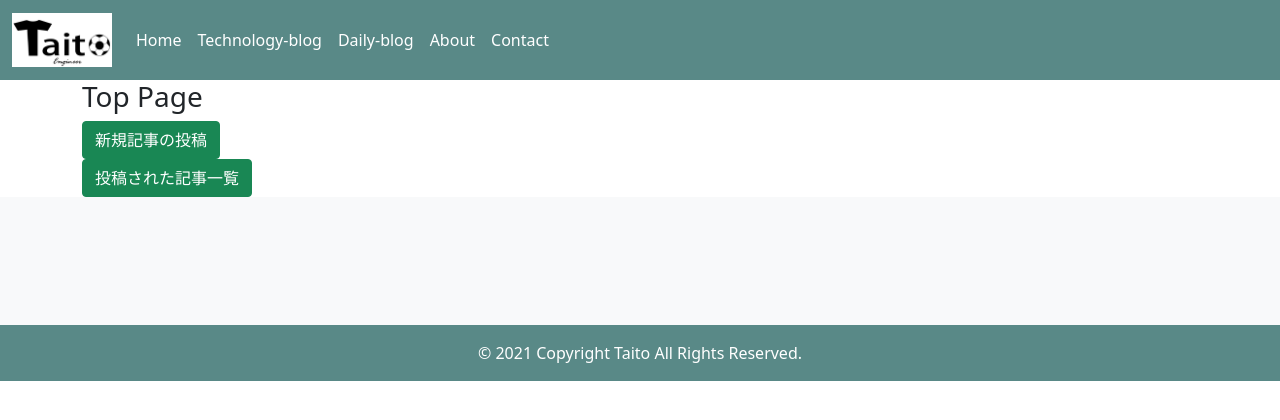
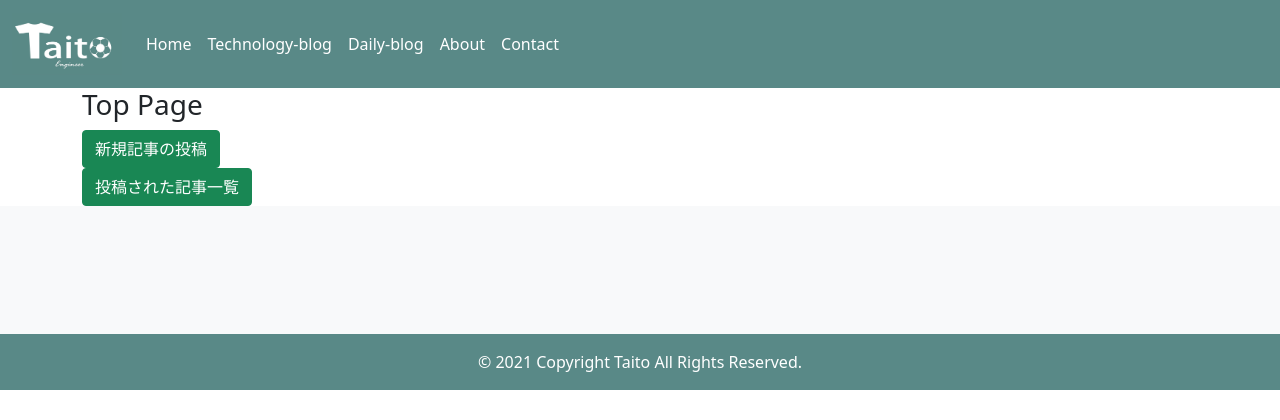
Before and after one commit to Taito-Code/Django-blog, a Django app: page / in a window 1280 px wide. Shown: the top 420 px of the page. Run offline with Django 3.2, Linux system fonts and the light colour scheme.

Commit message:
ヘッダーのデザイン変更

```diff
--- a/blog/templates/base/base.html
+++ b/blog/templates/base/base.html
@@ -27,6 +27,46 @@
         footer {
             padding-top:10%;
         }
+
+        #navbutton1 {
+          background-color: #598987;
+          color: #fff;
+        }
+        #navbutton1:hover {
+          background-color: #1f534d;
+        }
+
+        #navbutton2 {
+          background-color: #598987;
+          color: #fff;
+        }
+        #navbutton2:hover {
+          background-color: #1f534d;
+        }
+
+        #navbutton3 {
+          background-color: #598987;
+          color: #fff;
+        }
+        #navbutton3:hover {
+          background-color: #1f534d;
+        }
+
+        #navbutton4 {
+          background-color: #598987;
+          color: #fff;
+        }
+        #navbutton4:hover {
+          background-color: #1f534d;
+        }
+
+        #navbutton5 {
+          background-color: #598987;
+          color: #fff;
+        }
+        #navbutton5:hover {
+          background-color: #1f534d;
+        }
     </style>
 
     {% block css %}
@@ -37,17 +77,17 @@
 <body>
     <nav class="navbar navbar-expand-md navbar-dark " style="background-color:#598987;">
         <div class="container-fluid">
-          <a class="navbar-brand" href="{% url 'index' %}"><img src="{% static 'img/taitologo.jpg' %}" width="100px"></a>
+          <a class="navbar-brand" href="{% url 'index' %}"><img src="{% static 'img/taitologo_green_white.jpg' %}" width="110px"></a>
           <button class="navbar-toggler" type="button" data-bs-toggle="collapse" data-bs-target="#navbarNavAltMarkup" aria-controls="navbarNavAltMarkup" aria-expanded="false" aria-label="Toggle navigation">
             <span class="navbar-toggler-icon"></span>
           </button>
           <div class="collapse navbar-collapse" id="navbarNavAltMarkup">
             <div class="navbar-nav">
-              <a class="nav-link active" aria-current="page" href="{% url 'index' %}">Home</a>
-              <a class="nav-link active" href="#">Technology-blog</a>
-              <a class="nav-link active" href="#">Daily-blog</a>
-              <a class="nav-link active" href="#">About</a>
-              <a class="nav-link active" href="#">Contact</a>
+              <a  id="navbutton1" class="nav-link active" aria-current="page" href="{% url 'index' %}">Home</a>
+              <a  id="navbutton2" class="nav-link active" href="#">Technology-blog</a>
+              <a  id="navbutton3" class="nav-link active" href="#">Daily-blog</a>
+              <a  id="navbutton4" class="nav-link active" href="#">About</a>
+              <a  id="navbutton5" class="nav-link active" href="#">Contact</a>
             </div>
           </div>
         </div>
```
Also changed, not shown: blog/static/img/taitologo.jpg (deleted), blog/static/img/taitologo_backgreen.png (added), blog/static/img/taitologo_green_white.jpg (added).
